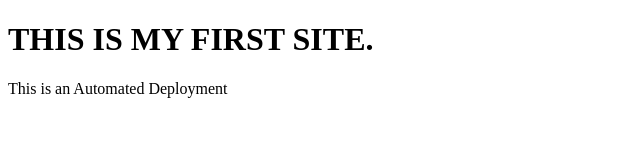
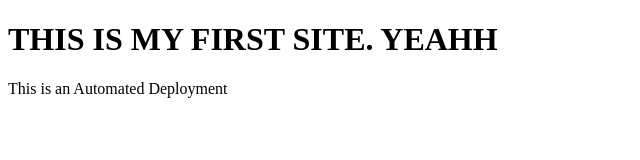
Before and after one commit to Sebaszam1/aws-githubactions, a plain HTML site: page index.html in a window 1280 px wide. Shown: the whole page, without its empty margins (0-640 px from the left). Drawn offline with Linux system fonts and the light colour scheme.

Commit message:
Update index.html

```diff
--- a/index.html
+++ b/index.html
@@ -9,7 +9,7 @@
   <body>
 
     <h1>
-        THIS IS MY FIRST SITE.
+        THIS IS MY FIRST SITE. YEAHH
     </h1>
 
     <p>
```
